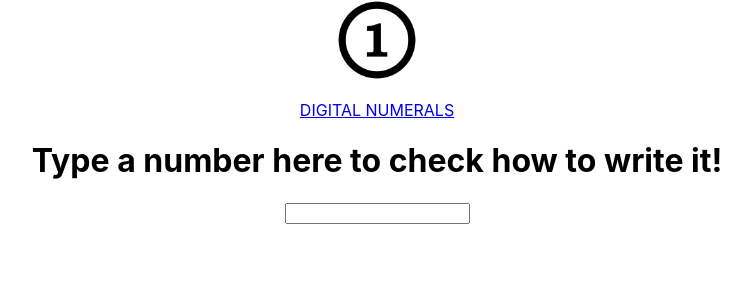
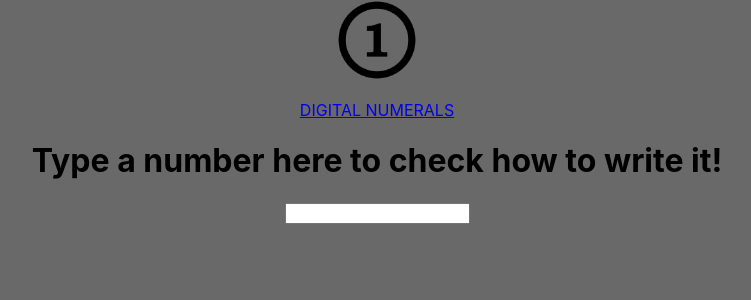
Before and after one commit to digitalnatives/assessment, a React (Create React App) app in the folder arabic-number-converter/: page / in a window 1280 px wide. Shown: the top 300 px of the page, without its empty margins (263-1014 px from the left). Built offline with nearby package versions, Linux system fonts and the light colour scheme.

Commit message:
refactor: change background color

```diff
--- a/arabic-number-converter/src/App.css
+++ b/arabic-number-converter/src/App.css
@@ -1,3 +1,7 @@
+body {
+  background-color: dimgray;
+}
+
 .App {
   text-align: center;
 }
```
